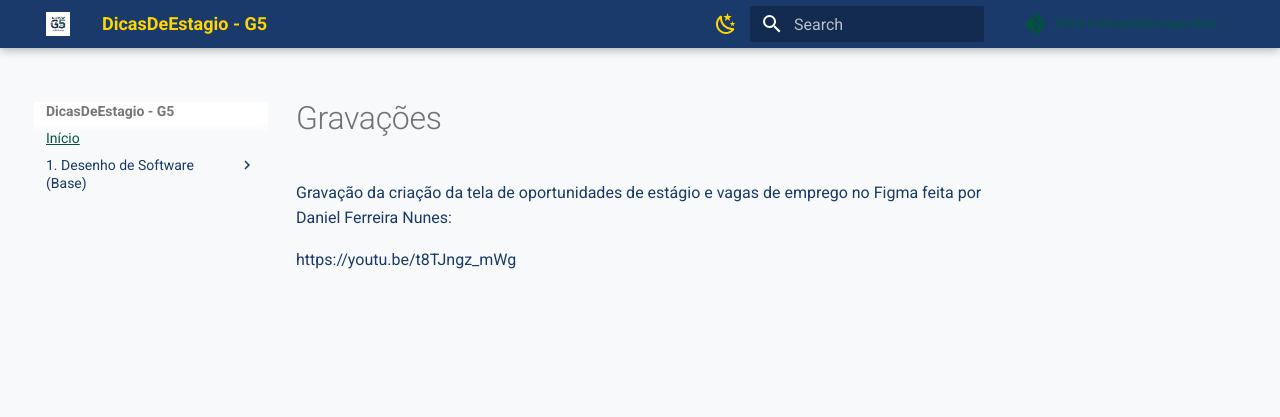
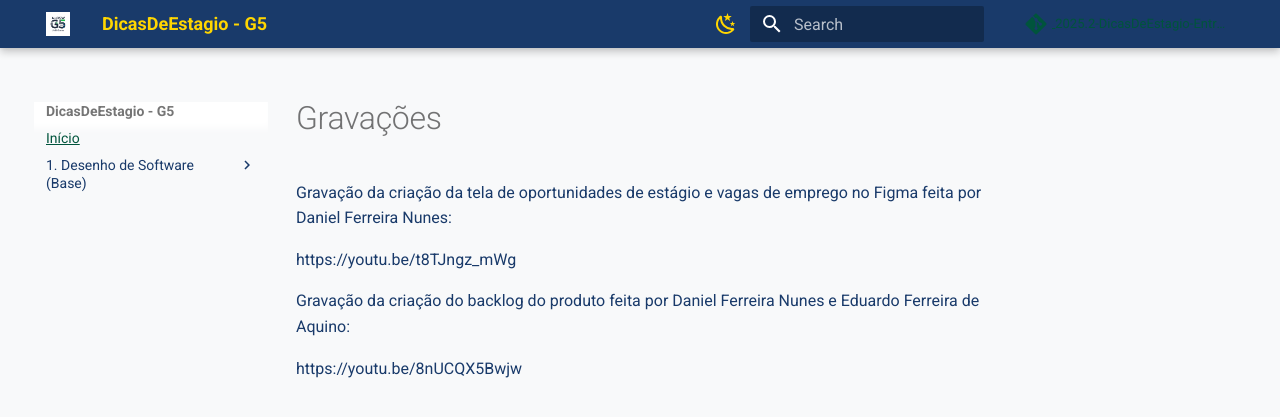
Before and after one commit to UnBArqDsw2025-2-Turma02/2025.2-T02_G5_DicasDeEstagio_Entrega03, an MkDocs documentation site: the page built from docs/Base/Iniciativas-extras/Gravacoes.md, in a window 1280 px wide. Shown: the top 417 px of the page. Built offline with MkDocs 1.6.1 and Material for MkDocs 9.7.7, drawn with Linux system fonts in a browser that asks for light colours; comment, search, counter and statistics services are not loaded.

Commit message:
docs: adicionando prova de contribuição

```diff
--- a/docs/Base/Iniciativas-extras/Gravacoes.md
+++ b/docs/Base/Iniciativas-extras/Gravacoes.md
@@ -3,3 +3,8 @@
 Gravação da criação da tela de oportunidades de estágio e vagas de emprego no Figma feita por Daniel Ferreira Nunes:
 
  https://youtu.be/t8TJngz_mWg
+
+
+Gravação da criação do backlog do produto feita por Daniel Ferreira Nunes e Eduardo Ferreira de Aquino:
+
+https://youtu.be/8nUCQX5Bwjw
```
